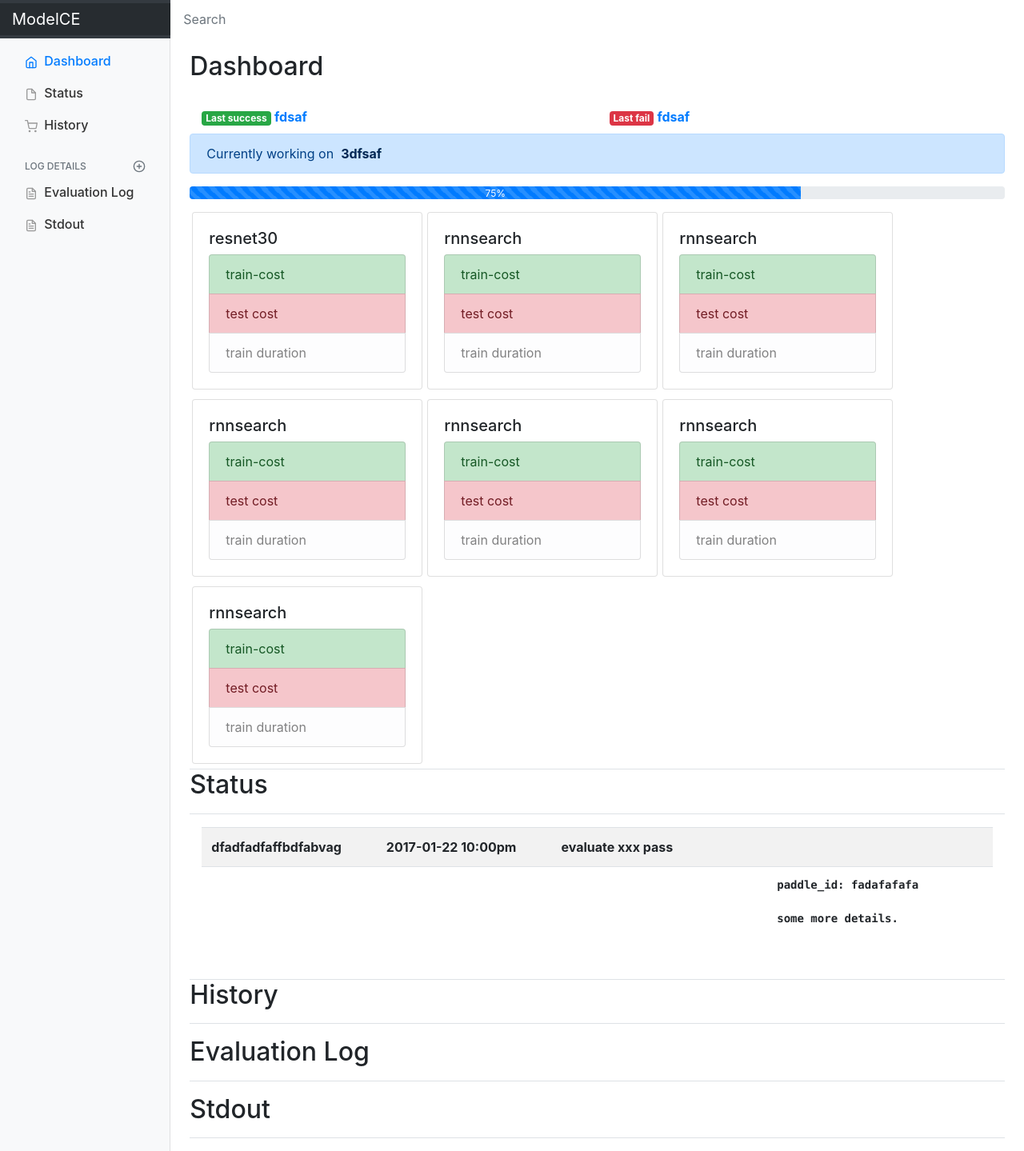
After one commit to PaddlePaddle/continuous_evaluation, a Flask app: template web/template/index.html in a window 1280 px wide. The commit adds this page. Shown: the whole page at 80% size. Run offline with Flask 2, Linux system fonts and the light colour scheme; the template is opened without the code that fills it, so the values that code supplies are empty; some libraries are stand-ins or nearby versions.

```diff
--- a/config.py
+++ b/config.py
@@ -76,6 +76,7 @@ def switch_to_test_mode():
         level=_log_level_,
         filename=pjoin(workspace, 'test.log'))
 
+
 if not os.path.isdir(test_root):
     os.mkdir(test_root)
 
--- a/web/main.py
+++ b/web/main.py
@@ -7,18 +7,36 @@ SERVER_PATH = os.path.abspath(os.path.dirname(sys.argv[0]))
 STATIC_DIR = os.path.join(SERVER_PATH, "static")
 TEMPLATE_DIR = os.path.join(SERVER_PATH, "template")
 
-app = Flask("modelce", static_url_path=STATIC_DIR, template_folder=TEMPLATE_DIR)
+app = Flask(
+    "modelce", static_url_path=STATIC_DIR, template_folder=TEMPLATE_DIR)
+
+baseline_commit_url = "https://github.com/Superjomn/paddle-modelci-baseline/commit"
+
 
 @app.route('/')
 def index():
-    data = {
-        'last_success_commit': logics.last_success_commit(),
-        'last_fail_commit': logics.last_fail_commit(),
-        'current_working_on_commit': logics.current_working_on_commit(),
-        'current_progress': int(logics.current_progress() * 100),
-        'init_model_factors': logics.model_evaluation_status(),
-    }
-    return render_template('dashboard.html', **data)
+    return render_template(
+        'dashboard.html',
+        baseline_commit_url=baseline_commit_url,
+        last_success_commit=logics.last_success_commit(),
+        last_fail_commit=logics.last_fail_commit(),
+        current_working_on_commit=logics.current_working_on_commit(),
+        current_progress=int(logics.current_progress() * 100),
+        init_model_factors=logics.model_evaluation_status(), )
+
+
+@app.route('/history')
+def history():
+    return render_template(
+        'history.html',
+        baseline_commit_url=baseline_commit_url,
+        baseline_history=logics.baseline_history())
+
+
+@app.route('/static/<path:path>')
+def serve_static(path):
+    return send_from_directory(STATIC_DIR, path)
+
 
 if __name__ == '__main__':
     host = '0.0.0.0'
--- a/web/template/dashboard.html
+++ b/web/template/dashboard.html
@@ -44,6 +44,6 @@
         </div>
 
     </div> <!-- dashboard -->
+</main>
 
-</main>
 {% endblock %}
--- /dev/null
+++ b/web/template/index.html
@@ -0,0 +1,333 @@
+<!DOCTYPE HTML>
+<html>
+<meta name="viewport" content="width=device-width, initial-scale=1, shrink-to-fit=no">
+<head>
+    <title>PaddlePaddle Model Continuous Evaluation</title>
+</head>
+<style>
+    body {
+        font-size: .875rem;
+    }
+
+    .feather {
+        width: 16px;
+        height: 16px;
+        vertical-align: text-bottom;
+    }
+
+    /*
+     * Sidebar
+     */
+
+    .sidebar {
+        position: fixed;
+        top: 0;
+        bottom: 0;
+        left: 0;
+        z-index: 100; /* Behind the navbar */
+        padding: 0;
+        box-shadow: inset -1px 0 0 rgba(0, 0, 0, .1);
+    }
+
+    .sidebar-sticky {
+        position: -webkit-sticky;
+        position: sticky;
+        top: 48px; /* Height of navbar */
+        height: calc(100vh - 48px);
+        padding-top: .5rem;
+        overflow-x: hidden;
+        overflow-y: auto; /* Scrollable contents if viewport is shorter than content. */
+    }
+
+    .sidebar .nav-link {
+        font-weight: 500;
+        color: #333;
+    }
+
+    .sidebar .nav-link .feather {
+        margin-right: 4px;
+        color: #999;
+    }
+
+    .sidebar .nav-link.active {
+        color: #007bff;
+    }
+
+    .sidebar .nav-link:hover .feather,
+    .sidebar .nav-link.active .feather {
+        color: inherit;
+    }
+
+    .sidebar-heading {
+        font-size: .75rem;
+        text-transform: uppercase;
+    }
+
+    /*
+     * Navbar
+     */
+
+    .navbar-brand {
+        padding-top: .75rem;
+        padding-bottom: .75rem;
+        font-size: 1rem;
+        background-color: rgba(0, 0, 0, .25);
+        box-shadow: inset -1px 0 0 rgba(0, 0, 0, .25);
+    }
+
+    .navbar .form-control {
+        padding: .75rem 1rem;
+        border-width: 0;
+        border-radius: 0;
+    }
+
+    .form-control-dark {
+        color: #fff;
+        background-color: rgba(255, 255, 255, .1);
+        border-color: rgba(255, 255, 255, .1);
+    }
+
+    .form-control-dark:focus {
+        border-color: transparent;
+        box-shadow: 0 0 0 3px rgba(255, 255, 255, .25);
+    }
+
+    /*
+     * Utilities
+     */
+
+    .border-top { border-top: 1px solid #e5e5e5; }
+    .border-bottom { border-bottom: 1px solid #e5e5e5; }
+
+    /*
+     * Custom
+     */
+    .modelce-model-card {
+        margin: 6px 3px;
+    }
+    .modelce-row {
+        margin-bottom: 10px;
+    }
+
+</style>
+<link rel="stylesheet" href="https://maxcdn.bootstrapcdn.com/bootstrap/4.0.0/css/bootstrap.min.css" integrity="sha384-Gn5384xqQ1aoWXA+058RXPxPg6fy4IWvTNh0E263XmFcJlSAwiGgFAW/dAiS6JXm" crossorigin="anonymous">
+
+<body>
+
+<nav class="navbar navbar-dark sticky-top bg-dark flex-md-nowrap p-0">
+    <a class="navbar-brand col-sm-3 col-md-2 mr-0" href="/">ModelCE</a>
+    <input class="form-control form-control-dark w-100" type="text" placeholder="Search" aria-label="Search">
+</nav>
+
+<div class="container-fluid">
+    <div class="row">
+        <nav class="col-md-2 d-none d-md-block bg-light sidebar">
+            <div class="sidebar-sticky">
+                <ul class="nav flex-column">
+                    <li class="nav-item"> <!-- the main page -->
+                        <a class="nav-link active" href="#">
+                            <span data-feather="home"></span>
+                            Dashboard <span class="sr-only">(current)</span>
+                        </a>
+                    </li>
+                    <li class="nav-item"> <!-- current status -->
+                        <a class="nav-link" href="#">
+                            <span data-feather="file"></span>
+                            Status
+                        </a>
+                    </li>
+                    <li class="nav-item">
+                        <a class="nav-link" href="#">
+                            <span data-feather="shopping-cart"></span>
+                            History
+                        </a>
+                    </li>
+                </ul>
+
+                <h6 class="sidebar-heading d-flex justify-content-between align-items-center px-3 mt-4 mb-1 text-muted">
+                    <span>Log Details</span>
+                    <a class="d-flex align-items-center text-muted" href="#">
+                        <span data-feather="plus-circle"></span>
+                    </a>
+                </h6>
+                <ul class="nav flex-column mb-2">
+                    <li class="nav-item">
+                        <a class="nav-link" href="#">
+                            <span data-feather="file-text"></span>
+                            Evaluation Log
+                        </a>
+                    </li>
+                    <li class="nav-item">
+                        <a class="nav-link" href="#">
+                            <span data-feather="file-text"></span>
+                            Stdout
+                        </a>
+                    </li>
+                </ul>
+            </div>
+        </nav>
+
+    <main role="main" class="col-md-9 ml-sm-auto col-lg-10 pt-3 px-4">
+        <div class="d-flex justify-content-between flex-wrap flex-md-nowrap align-items-center pb-2 mb-3">
+            <h1 class="h2">Dashboard</h1>
+        </div>
+
+        <div class="container-fluid border-bottom">
+            <div class="row">
+                <div class="col-sm">
+                    <span class="badge badge-success">Last success</span> <a href="#" class="alert-link">fdsaf</a>
+                </div>
+                <div class="col-sm">
+                    <span class="badge badge-danger">Last fail</span> <a href="#" class="alert-link">fdsaf</a>
+                </div>
+                <hr/>
+            </div>
+
+            <div class="row alert alert-primary">
+                Currently working on &nbsp;<a href="#" class="alert-link">3dfsaf</a>
+            </div>
+
+            <div class="row progress modelce-row">
+                <div class="progress-bar progress-bar-striped progress-bar-animated" role="progressbar" aria-valuenow="75" aria-valuemin=0" aria-valuemax="100" style="width:75%">
+                    75%
+                </div>
+            </div>
+
+            <!-- details -->
+            <div class="row">
+                <div class="card modelce-model-card" style="width:18rem;">
+                    <div class="card-body" style="float:left">
+                        <h5>resnet30</h5>
+                        <ul class="list-group">
+                            <li class="list-group-item list-group-item-success">train-cost</li>
+                            <li class="list-group-item list-group-item-danger">test cost</li>
+                            <li class="list-group-item list-group-item-light">train duration</li>
+                        </ul>
+                    </div>
+                </div>
+
+                <div class="card modelce-model-card" style="width:18rem;">
+                    <div class="card-body" style="float:left">
+                        <h5>rnnsearch</h5>
+                        <ul class="list-group">
+                            <li class="list-group-item list-group-item-success">train-cost</li>
+                            <li class="list-group-item list-group-item-danger">test cost</li>
+                            <li class="list-group-item list-group-item-light">train duration</li>
+                        </ul>
+                    </div>
+                </div>
+
+                <div class="card modelce-model-card" style="width:18rem;">
+                    <div class="card-body" style="float:left">
+                        <h5>rnnsearch</h5>
+                        <ul class="list-group">
+                            <li class="list-group-item list-group-item-success">train-cost</li>
+                            <li class="list-group-item list-group-item-danger">test cost</li>
+                            <li class="list-group-item list-group-item-light">train duration</li>
+                        </ul>
+                    </div>
+                </div>
+
+                <div class="card modelce-model-card" style="width:18rem;">
+                    <div class="card-body" style="float:left">
+                        <h5>rnnsearch</h5>
+                        <ul class="list-group">
+                            <li class="list-group-item list-group-item-success">train-cost</li>
+                            <li class="list-group-item list-group-item-danger">test cost</li>
+                            <li class="list-group-item list-group-item-light">train duration</li>
+                        </ul>
+                    </div>
+                </div>
+
+                <div class="card modelce-model-card" style="width:18rem;">
+                    <div class="card-body" style="float:left">
+                        <h5>rnnsearch</h5>
+                        <ul class="list-group">
+                            <li class="list-group-item list-group-item-success">train-cost</li>
+                            <li class="list-group-item list-group-item-danger">test cost</li>
+                            <li class="list-group-item list-group-item-light">train duration</li>
+                        </ul>
+                    </div>
+                </div>
+
+                <div class="card modelce-model-card" style="width:18rem;">
+                    <div class="card-body" style="float:left">
+                        <h5>rnnsearch</h5>
+                        <ul class="list-group">
+                            <li class="list-group-item list-group-item-success">train-cost</li>
+                            <li class="list-group-item list-group-item-danger">test cost</li>
+                            <li class="list-group-item list-group-item-light">train duration</li>
+                        </ul>
+                    </div>
+                </div>
+
+                <div class="card modelce-model-card" style="width:18rem;">
+                    <div class="card-body" style="float:left">
+                        <h5>rnnsearch</h5>
+                        <ul class="list-group">
+                            <li class="list-group-item list-group-item-success">train-cost</li>
+                            <li class="list-group-item list-group-item-danger">test cost</li>
+                            <li class="list-group-item list-group-item-light">train duration</li>
+                        </ul>
+                    </div>
+                </div>
+            </div>
+
+        </div> <!-- dashboard -->
+
+        <div class="d-flex justify-content-between flex-wrap flex-md-nowrap align-items-center pb-2 mb-3 border-bottom">
+            <h1 class="h2">Status</h1>
+        </div>
+        <div class="container-fluid border-bottom">
+            <table class="table table-striped">
+                <tbody>
+                    <tr>
+                        <th scope="row">dfadfadfaffbdfabvag</th>
+                        <th scope="row">2017-01-22 10:00pm</th>
+                        <th scope="row">evaluate xxx pass</th>
+                    </tr>
+                    <tr>
+                        <th scope="row"></th>
+                        <th scope="row"></th>
+                        <th scope="row">
+                            <pre>
+                                paddle_id: fadafafafa
+
+                                some more details.
+                            </pre>
+                        </th>
+                    </tr>
+                </tbody>
+            </table>
+
+        </div> <!-- history -->
+
+        <div class="d-flex justify-content-between flex-wrap flex-md-nowrap align-items-center pb-2 mb-3 border-bottom">
+            <h1 class="h2">History</h1>
+        </div>
+
+        <div class="d-flex justify-content-between flex-wrap flex-md-nowrap align-items-center pb-2 mb-3 border-bottom">
+            <h1 class="h2">Evaluation Log</h1>
+        </div>
+
+        <div class="d-flex justify-content-between flex-wrap flex-md-nowrap align-items-center pb-2 mb-3 border-bottom">
+            <h1 class="h2">Stdout</h1>
+        </div>
+
+
+    </main>
+
+
+    </div><!-- row -->
+</div>
+
+
+</body>
+<script src="https://unpkg.com/feather-icons/dist/feather.min.js"></script>
+<script>
+    feather.replace()
+</script>
+<script src="https://code.jquery.com/jquery-3.2.1.slim.min.js" integrity="sha384-KJ3o2DKtIkvYIK3UENzmM7KCkRr/rE9/Qpg6aAZGJwFDMVNA/GpGFF93hXpG5KkN" crossorigin="anonymous"></script>
+<script src="https://cdnjs.cloudflare.com/ajax/libs/popper.js/1.12.9/umd/popper.min.js" integrity="sha384-ApNbgh9B+Y1QKtv3Rn7W3mgPxhU9K/ScQsAP7hUibX39j7fakFPskvXusvfa0b4Q" crossorigin="anonymous"></script>
+<script src="https://maxcdn.bootstrapcdn.com/bootstrap/4.0.0/js/bootstrap.min.js" integrity="sha384-JZR6Spejh4U02d8jOt6vLEHfe/JQGiRRSQQxSfFWpi1MquVdAyjUar5+76PVCmYl" crossorigin="anonymous"></script>
+</html>
```
Also changed, not shown: core.py (+7 -3 lines), gstate.py (+16 -0 lines), web/logics.py (+14 -2 lines), web/template/base.html (+21 -10 lines), README.md, 2 other files.
